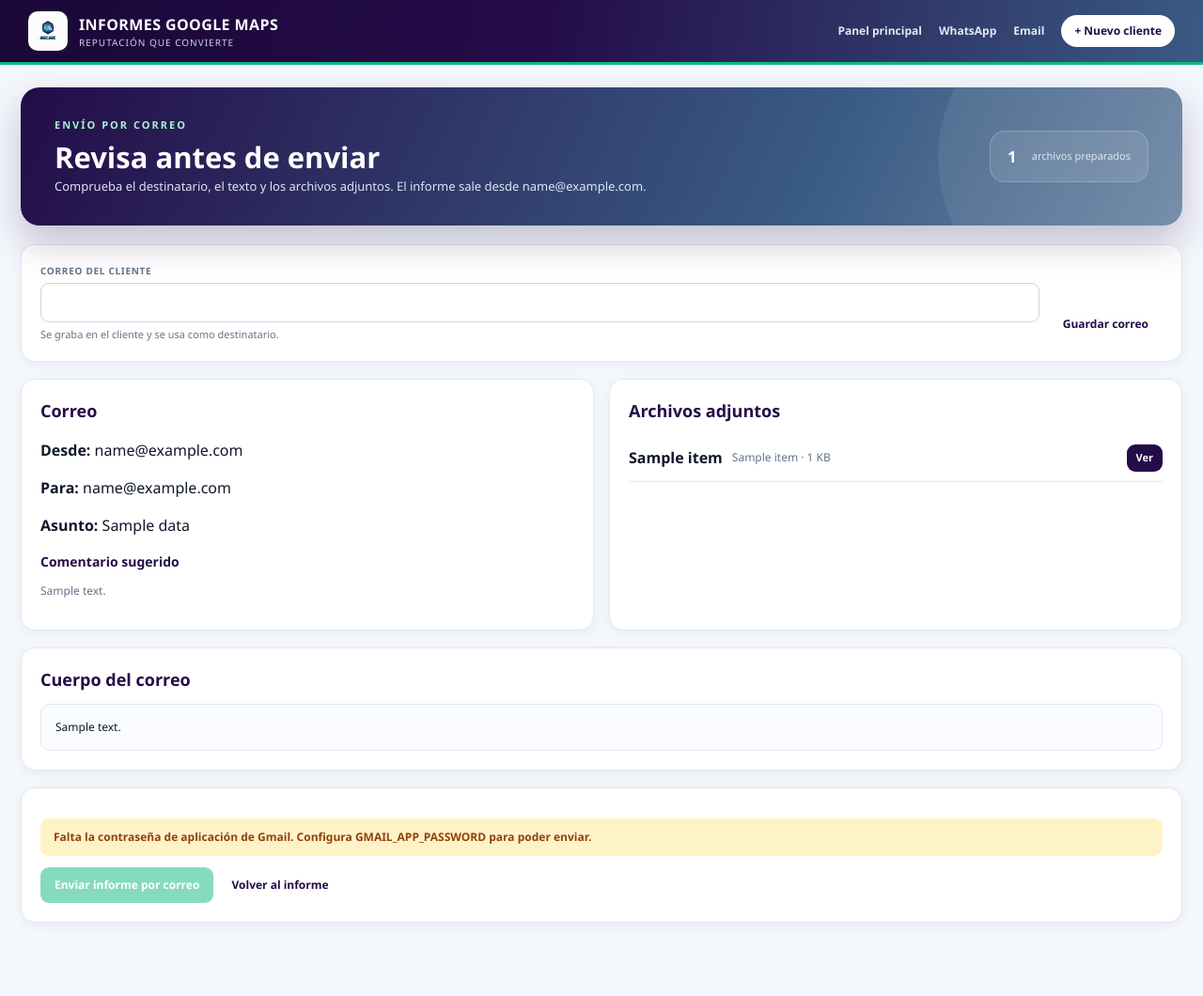
After one commit to SistGoyPeru/informes_googlemaps, a Django app: template core/templates/core/email_review.html in a window 1280 px wide. The commit adds this page. Shown: the whole page at 94% size. Run offline with Django 5.2, Linux system fonts and the light colour scheme; tables that the repository leaves empty hold one stand-in row (values such as "Sample post"); the template is opened without the code that fills it: values that come from a table or form of the project are taken from there, most other values are stand-ins (such as "Sample title", 1, 10 or a date in 2020); data that the repository does not hold is empty.

Commit message:
Añadir envío de informes por correo con revisión previa

```diff
--- a/core/briefs.py
+++ b/core/briefs.py
@@ -1,3 +1,5 @@
+from django.conf import settings
+
 from . import analytics, insights
 
 AUTHOR = "Alex Goyzueta"
@@ -71,6 +73,8 @@ def email_brief(client, frame, month=None, year=None):
     ]
     return {
         "client": client.name,
+        "client_email": client.email or "",
+        "from_email": settings.DEFAULT_FROM_EMAIL,
         "period": period,
         "subject": subject,
         "comment": comment,
--- a/core/forms.py
+++ b/core/forms.py
@@ -14,3 +14,13 @@ class ClientUrlForm(forms.Form):
         max_value=5000,
         widget=forms.NumberInput(attrs={"class": "limit-input"}),
     )
+    email = forms.EmailField(
+        label="Correo del cliente",
+        required=False,
+        widget=forms.EmailInput(attrs={"placeholder": "cliente@ejemplo.com", "class": "email-input"}),
+        help_text="Se guarda para poder enviar el informe directamente a su correo.",
+    )
+
+
+class ClientEmailForm(forms.Form):
+    email = forms.EmailField(label="Correo del cliente", required=False)
--- a/core/management/commands/seed_demo.py
+++ b/core/management/commands/seed_demo.py
@@ -31,6 +31,7 @@ class Command(BaseCommand):
             "customer_photos": int(place.get("customer_photos") or summary.get("customer_photos") or 0),
             "address": place.get("address") or summary.get("address", ""),
             "phone": place.get("phone") or summary.get("phone", ""),
+            "email": summary.get("email") or "dongwj2004@gmail.com",
             "hours": place.get("hours") or summary.get("hours", ""),
             "rating_counts": place.get("rating_counts") or summary.get("rating_counts") or {},
             "photos": place.get("photos") or [],
--- a/core/models.py
+++ b/core/models.py
@@ -13,6 +13,7 @@ class Client(models.Model):
     customer_photos = models.PositiveIntegerField(default=0)
     address = models.TextField(blank=True)
     phone = models.CharField(max_length=120, blank=True)
+    email = models.EmailField(blank=True)
     hours = models.TextField(blank=True)
     rating_counts = models.JSONField(default=dict, blank=True)
     photos = models.JSONField(default=list, blank=True)
--- a/core/reports.py
+++ b/core/reports.py
@@ -160,6 +160,7 @@ def _profile_table(client):
         ["Categoría", client.category or "Google Business Profile"],
         ["Dirección", client.address or "No disponible"],
         ["Teléfono", client.phone or "No disponible"],
+        ["Email cliente", client.email or "No disponible"],
         ["Google", f"{client.rating or 0:.2f}★ · {client.review_total} reseñas · {client.photo_total} fotos · {client.customer_photos} de clientes"],
         ["Ficha", client.source_url],
         ["Actualizado", client.last_scraped.strftime("%d/%m/%Y %H:%M") if client.last_scraped else "Sin fecha"],
@@ -294,6 +295,7 @@ def export_brief(client, frame, month=None, year=None, filename=None):
         Spacer(1, 4),
         _para("Ficha para enviar por correo", styles["title"]),
         _para(f"{client.name} · {data['period']} · Preparada por {briefs.AUTHOR}", styles["subtitle"]),
+        _para(f"Desde: {data['from_email']} · Para: {data['client_email'] or 'Sin correo guardado'}", styles["note"]),
         _profile_table(client),
         Spacer(1, 8),
         _para("Asunto sugerido", styles["h2"]),
--- a/core/services.py
+++ b/core/services.py
@@ -85,7 +85,7 @@ def save_snapshot(client, place, reviews):
     return folder
 
 
-def sync_client(url, limit=500):
+def sync_client(url, limit=500, email=""):
     url, place, reviews = scrape_client(url, limit)
     place_id = place.get("place_id") or maps_scraper.fallback_key(url)
     defaults = {
@@ -100,6 +100,7 @@ def sync_client(url, limit=500):
         "address": place.get("address", ""),
         "phone": place.get("phone", ""),
         "hours": place.get("hours", ""),
+        **({"email": email} if email else {}),
         "rating_counts": place.get("rating_counts") or {},
         "photos": place.get("photos") or [],
         "login_required": bool(place.get("login_required")),
--- a/core/templates/core/base.html
+++ b/core/templates/core/base.html
@@ -44,6 +44,13 @@
     .btn.light{background:#fff;color:var(--navy)}
     .btn.ghost{background:rgba(255,255,255,.14);color:#fff;border:1px solid rgba(255,255,255,.35)}
     .btn.good{background:var(--good);color:#fff}
+    .btn.small{padding:6px 10px;font-size:11px}
+    .btn[disabled]{opacity:.5;cursor:not-allowed}
+    .alert{padding:11px 14px;border-radius:9px;background:#FEF3C7;color:#92400E;font-size:12px;font-weight:700}
+    .email-body{background:#FAFCFF;border:1px solid var(--line);border-radius:10px;padding:15px;font-size:12px;white-space:normal}
+    .attachment-list{list-style:none;margin:0;padding:0}
+    .attachment-list li{display:flex;align-items:center;gap:10px;flex-wrap:wrap;padding:10px 0;border-bottom:1px solid var(--line)}
+    .attachment-list li .muted{flex:1}
     .tabs{display:flex;gap:6px;background:#fff;border:1px solid var(--line);border-radius:13px;padding:6px;margin-bottom:16px;flex-wrap:wrap}
     .tab{flex:1;min-width:120px;text-align:center;text-decoration:none;color:var(--muted);font-size:12px;font-weight:900;padding:10px;border-radius:9px}
     .tab.active{background:var(--navy);color:#fff;box-shadow:0 4px 12px rgba(36,12,72,.22)}
--- /dev/null
+++ b/core/templates/core/email_review.html
@@ -0,0 +1,67 @@
+{% extends "core/base.html" %}
+{% block title %}Revisar envío · {{ client.name }}{% endblock %}
+{% block content %}
+<section class="hero">
+  <div class="hero-inner">
+    <div>
+      <div class="eyebrow">Envío por correo</div>
+      <h1>Revisa antes de enviar</h1>
+      <p>Comprueba el destinatario, el texto y los archivos adjuntos. El informe sale desde {{ from_email }}.</p>
+    </div>
+    <div class="score-box"><strong>{{ attachments|length }}</strong><small>archivos preparados</small></div>
+  </div>
+</section>
+<section class="panel">
+  <form method="post">
+    {% csrf_token %}
+    <div class="filters">
+      <div class="field" style="flex:1 1 320px">
+        <label for="id_email">Correo del cliente</label>
+        {{ form.email }}
+        {{ form.email.errors }}
+        <span class="help">Se graba en el cliente y se usa como destinatario.</span>
+      </div>
+      <button class="btn light" type="submit">Guardar correo</button>
+    </div>
+  </form>
+</section>
+<section class="grid two">
+  <div class="panel">
+    <h2>Correo</h2>
+    <p><strong>Desde:</strong> {{ from_email }}</p>
+    <p><strong>Para:</strong> {{ client.email|default:"Sin correo guardado" }}</p>
+    <p><strong>Asunto:</strong> {{ data.subject }}</p>
+    <h3>Comentario sugerido</h3>
+    <p class="muted">{{ data.comment }}</p>
+  </div>
+  <div class="panel">
+    <h2>Archivos adjuntos</h2>
+    <ul class="attachment-list">
+      {% for item in attachments %}
+      <li>
+        <strong>{{ item.label }}</strong>
+        <span class="muted">{{ item.name }} · {{ item.size }} KB</span>
+        {% if item.download_url %}<a class="btn small" href="{{ item.download_url }}">Ver</a>{% endif %}
+      </li>
+      {% endfor %}
+    </ul>
+  </div>
+</section>
+<section class="panel">
+  <h2>Cuerpo del correo</h2>
+  <div class="email-body">{{ data.body|linebreaksbr }}</div>
+</section>
+<section class="panel">
+  {% if not email_ready %}
+  <p class="alert">Falta la contraseña de aplicación de Gmail. Configura <strong>GMAIL_APP_PASSWORD</strong> para poder enviar.</p>
+  {% endif %}
+  {% if not client.email %}
+  <p class="alert">Guarda el correo del cliente antes de enviar.</p>
+  {% endif %}
+  <form method="post" action="{% url 'send_report_email' client.pk %}">
+    {% csrf_token %}
+    <button class="btn good" type="submit" {% if not client.email or not email_ready %}disabled{% endif %}>Enviar informe por correo</button>
+    <a class="btn light" href="{% url 'client_report' client.pk %}">Volver al informe</a>
+  </form>
+</section>
+{% endblock %}
--- a/core/templates/core/new_client.html
+++ b/core/templates/core/new_client.html
@@ -26,6 +26,12 @@
         {{ form.limit }}
         {{ form.limit.errors }}
       </div>
+      <div class="field">
+        <label for="id_email">Correo del cliente</label>
+        {{ form.email }}
+        <span class="help">{{ form.email.help_text }}</span>
+        {{ form.email.errors }}
+      </div>
       <button class="btn good" type="submit">Generar informe</button>
     </div>
   </form>
--- a/core/templates/core/report.html
+++ b/core/templates/core/report.html
@@ -22,6 +22,7 @@
     <a class="btn light" href="{{ pdf_url }}">PDF del periodo</a>
     <a class="btn good" href="{{ pdf_package_url }}">Paquete PDF completo</a>
     <a class="btn ghost" href="{{ brief_pdf_url }}">Ficha para email</a>
+    <a class="btn light" href="{{ email_review_url }}">Enviar por correo</a>
     <a class="btn ghost" href="{{ csv_resumen }}">CSV resumen</a>
     <a class="btn ghost" href="{{ csv_resenas }}">CSV reseñas</a>
     <a class="btn ghost" href="{{ client.source_url }}" target="_blank">Ver ficha</a>
@@ -204,6 +205,7 @@
     <button class="btn" type="button" onclick="copyBrief('brief-body')">Copiar correo completo</button>
     <a class="btn ghost" href="{{ brief_pdf_url }}">Descargar ficha PDF</a>
     <a class="btn light" href="{{ brief_txt_url }}">Descargar TXT para correo</a>
+    <a class="btn good" href="{{ email_review_url }}">Revisar y enviar por correo</a>
   </div>
   <p class="muted" style="margin-bottom:0">Periodo de la ficha: {{ brief.period }}.</p>
 </section>
--- a/core/urls.py
+++ b/core/urls.py
@@ -7,6 +7,8 @@ urlpatterns = [
     path("nuevo/", views.new_client, name="new_client"),
     path("cliente/<int:pk>/", views.client_report, name="client_report"),
     path("cliente/<int:pk>/actualizar/", views.update_client, name="update_client"),
+    path("cliente/<int:pk>/correo/", views.email_review, name="email_review"),
+    path("cliente/<int:pk>/correo/enviar/", views.send_report_email, name="send_report_email"),
     path("cliente/<int:pk>/exportar/csv/", views.export_csv, name="export_csv"),
     path("cliente/<int:pk>/exportar/ficha/txt/", views.export_brief_txt, name="export_brief_txt"),
     path("cliente/<int:pk>/exportar/ficha/", views.export_brief, name="export_brief"),
```
Also changed, not shown: config/settings.py (+10 -0 lines), core/mailer.py (added, +74 -0 lines), core/tests.py (+28 -3 lines), core/views.py (+46 -3 lines), core/migrations/0002_client_email.py (added), core/migrations/0003_set_client_email.py (added).
